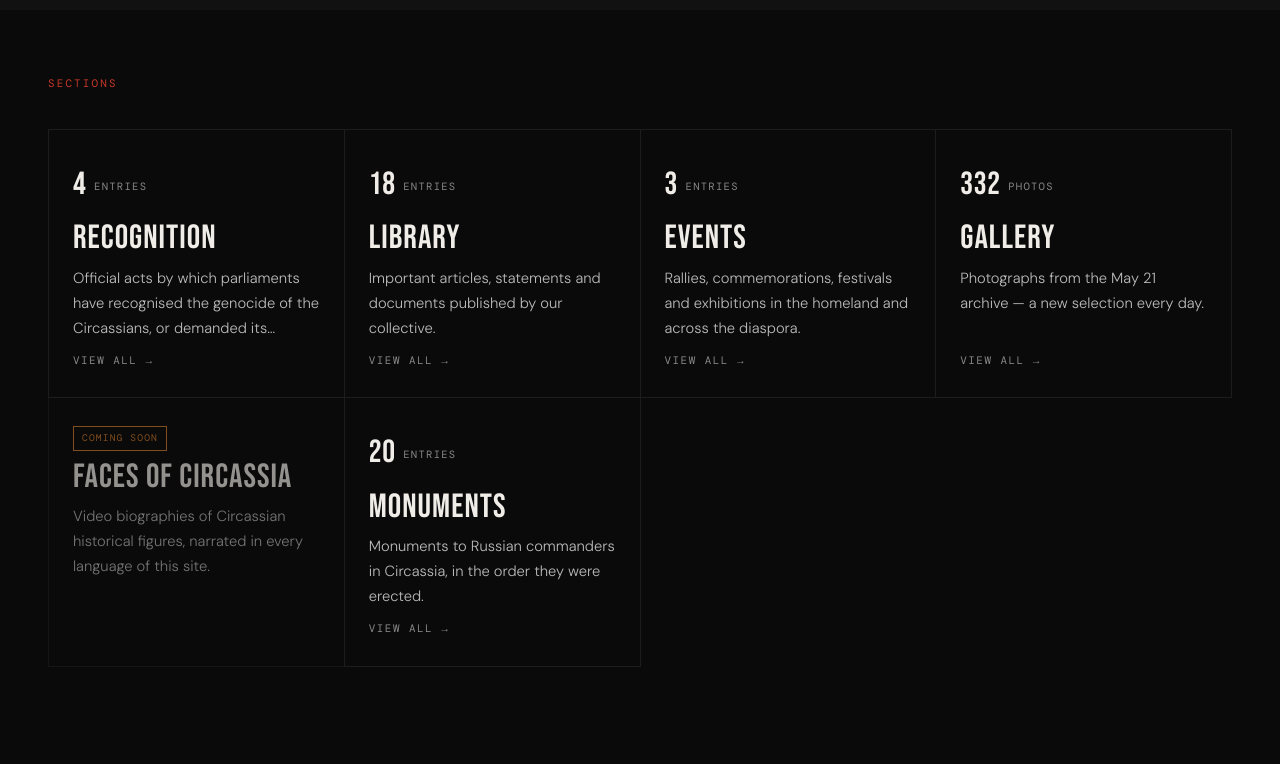
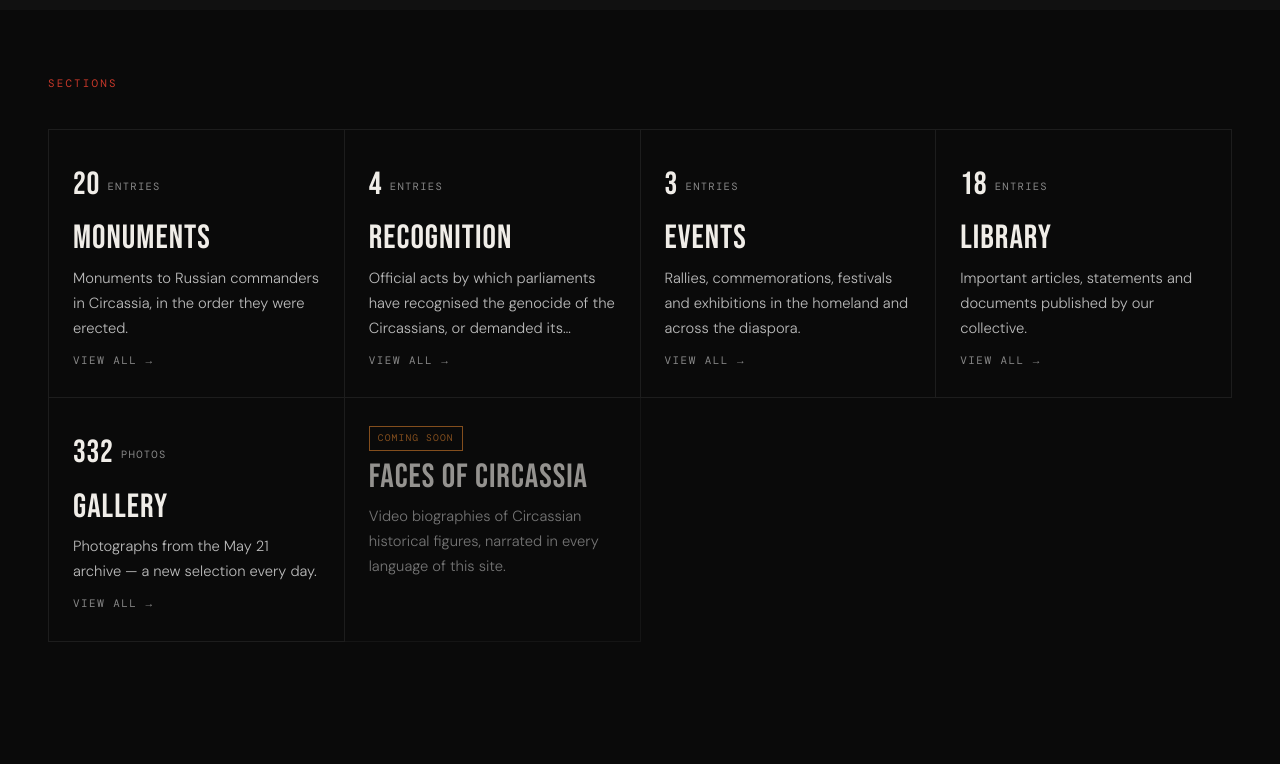
Before and after one commit to May21org/may21org.github.io, a plain HTML site: page index.html in a window 1280 px wide. Shown: the part 1030-1794 px from the top of the page. Drawn offline with nearby package versions, Linux system fonts and the light colour scheme; a web font is replaced by a local one.

Commit message:
Homepage: sort section tiles by most recent update
Dates come from sections.json plus the newest entry in each section's
JSON; coming-soon tiles stay last.

Co-Authored-By: Claude Opus 5.5 <noreply@anthropic.com>
Claude-Session: https://claude.ai/code/session_018LGZFQtZBDwbTjWBbwCULB

```diff
--- a/assets/site.js
+++ b/assets/site.js
@@ -732,12 +732,13 @@ if (res.ok) return await res.json();
   return null;
 }
 async function loadHome() {
-  const [docs, evs, rec] = await Promise.all(['documents.json', 'events.json', 'recognition.json'].map(getJson));
+  const [docs, evs, rec, sec] = await Promise.all(['documents.json', 'events.json', 'recognition.json', 'sections.json'].map(getJson));
   const ok = (a, ...need) => (Array.isArray(a) ? a : []).filter(d => d && need.every(k => d[k]));
   HOME = {
 docs: ok(docs, 'title', 'url'),
 evs: ok(Array.isArray(evs) ? evs : EVENTS_SEED, 'title', 'date'),
-rec: ok(rec, 'title', 'url')
+rec: ok(rec, 'title', 'url'),
+sections: sec && typeof sec === 'object' ? sec : {}
   };
   renderHome();
 }
@@ -774,6 +775,35 @@ gallery: FLICKR_POOL.length,
 monuments: 20
   };
   document.querySelectorAll('[data-count]').forEach(el => { el.textContent = counts[el.dataset.count]; });
+  sortSections();
+}
+
+/* ═══════════════════════════════════════════
+   HOMEPAGE — section tiles, most recently updated first
+   A section's date is the later of its entry in sections.json and,
+   for Library / Recognition / Events, the newest entry date in its JSON
+   (event dates count no later than today). Undated sections follow;
+   "coming soon" tiles always stay last.
+═══════════════════════════════════════════ */
+function sortSections() {
+  const grid = document.querySelector('.tile-grid');
+  if (!grid || !HOME) return;
+  const today = new Date().toISOString().slice(0, 10);
+  const newest = (list, pick) => list.map(pick).filter(d => /^\d{4}-\d{2}-\d{2}$/.test(d || '')).sort().pop() || '';
+  const auto = {
+    library: newest(HOME.docs, d => d.date),
+    recognition: newest(HOME.rec, d => d.date),
+    events: newest(HOME.evs, e => (e.date > today ? today : e.date))
+  };
+  const dateOf = key => [auto[key] || '', String(HOME.sections[key] || '')].sort().pop();
+  const tiles = [...grid.children];
+  tiles.forEach((t, i) => { if (t.dataset.pos == null) t.dataset.pos = i; });
+  tiles.sort((a, b) => {
+    const sa = a.classList.contains('soon'), sb = b.classList.contains('soon');
+    if (sa !== sb) return sa ? 1 : -1;
+    const da = dateOf(a.dataset.section), db = dateOf(b.dataset.section);
+    return db.localeCompare(da) || a.dataset.pos - b.dataset.pos;
+  }).forEach(t => grid.appendChild(t));
 }
 
 /* ═══════════════════════════════════════════
--- a/index.html
+++ b/index.html
@@ -90,18 +90,18 @@
     <div class="latest-grid" id="latest-list"></div>
   </section>
 
-  <!-- SECTIONS: one tile per page; add a tile when a new section goes live -->
+  <!-- SECTIONS: one tile per page, sorted on load so the most recently updated section comes first (dates: sections.json + newest entries); "coming soon" tiles stay last -->
   <section class="explore">
     <div class="feed-header">
       <h2 class="section-label" data-i18n="home_explore">Sections</h2>
     </div>
     <div class="tile-grid">
-      <a class="tile" href="recognition.html"><span class="tile-count"><b data-count="recognition">–</b> <i data-i18n="n_entries">entries</i></span><span class="tile-name" data-i18n="nav_recognition">Recognition</span><span class="tile-desc" data-i18n="rec_intro">Official acts by which parliaments have recognised the genocide of the Circassians, or demanded its recognition. Full texts in the original language, with our translations.</span><span class="tile-go" data-i18n="view_all">View all →</span></a>
-      <a class="tile" href="library.html"><span class="tile-count"><b data-count="library">–</b> <i data-i18n="n_entries">entries</i></span><span class="tile-name" data-i18n="nav_library">Library</span><span class="tile-desc" data-i18n="lib_intro">Important articles, statements and documents published by our collective.</span><span class="tile-go" data-i18n="view_all">View all →</span></a>
-      <a class="tile" href="events.html"><span class="tile-count"><b data-count="events">–</b> <i data-i18n="n_entries">entries</i></span><span class="tile-name" data-i18n="nav_events">Events</span><span class="tile-desc" data-i18n="ev_intro">Rallies, commemorations, festivals and exhibitions in the homeland and across the diaspora.</span><span class="tile-go" data-i18n="view_all">View all →</span></a>
-      <a class="tile" href="gallery.html"><span class="tile-count"><b data-count="gallery">–</b> <i data-i18n="n_photos">photos</i></span><span class="tile-name" data-i18n="nav_gallery">Gallery</span><span class="tile-desc" data-i18n="gal_desc">Photographs from the May 21 archive — a new selection every day.</span><span class="tile-go" data-i18n="view_all">View all →</span></a>
+      <a class="tile" href="recognition.html" data-section="recognition"><span class="tile-count"><b data-count="recognition">–</b> <i data-i18n="n_entries">entries</i></span><span class="tile-name" data-i18n="nav_recognition">Recognition</span><span class="tile-desc" data-i18n="rec_intro">Official acts by which parliaments have recognised the genocide of the Circassians, or demanded its recognition. Full texts in the original language, with our translations.</span><span class="tile-go" data-i18n="view_all">View all →</span></a>
+      <a class="tile" href="library.html" data-section="library"><span class="tile-count"><b data-count="library">–</b> <i data-i18n="n_entries">entries</i></span><span class="tile-name" data-i18n="nav_library">Library</span><span class="tile-desc" data-i18n="lib_intro">Important articles, statements and documents published by our collective.</span><span class="tile-go" data-i18n="view_all">View all →</span></a>
+      <a class="tile" href="events.html" data-section="events"><span class="tile-count"><b data-count="events">–</b> <i data-i18n="n_entries">entries</i></span><span class="tile-name" data-i18n="nav_events">Events</span><span class="tile-desc" data-i18n="ev_intro">Rallies, commemorations, festivals and exhibitions in the homeland and across the diaspora.</span><span class="tile-go" data-i18n="view_all">View all →</span></a>
+      <a class="tile" href="gallery.html" data-section="gallery"><span class="tile-count"><b data-count="gallery">–</b> <i data-i18n="n_photos">photos</i></span><span class="tile-name" data-i18n="nav_gallery">Gallery</span><span class="tile-desc" data-i18n="gal_desc">Photographs from the May 21 archive — a new selection every day.</span><span class="tile-go" data-i18n="view_all">View all →</span></a>
       <div class="tile soon"><span class="tile-count soon" data-i18n="coming_soon">Coming soon</span><span class="tile-name" data-i18n="nav_figures">Faces of Circassia</span><span class="tile-desc" data-i18n="fig_desc">Video biographies of Circassian historical figures, narrated in every language of this site.</span></div>
-      <a class="tile" href="monuments.html"><span class="tile-count"><b data-count="monuments">20</b> <i data-i18n="n_entries">entries</i></span><span class="tile-name" data-i18n="nav_monuments">Monuments</span><span class="tile-desc" data-i18n="mon_desc">Monuments to Russian commanders in Circassia, in the order they were erected.</span><span class="tile-go" data-i18n="view_all">View all →</span></a>
+      <a class="tile" href="monuments.html" data-section="monuments"><span class="tile-count"><b data-count="monuments">20</b> <i data-i18n="n_entries">entries</i></span><span class="tile-name" data-i18n="nav_monuments">Monuments</span><span class="tile-desc" data-i18n="mon_desc">Monuments to Russian commanders in Circassia, in the order they were erected.</span><span class="tile-go" data-i18n="view_all">View all →</span></a>
     </div>
   </section>
 
--- /dev/null
+++ b/sections.json
@@ -0,0 +1,5 @@
+{
+  "_note": "Date each homepage section last got new content (YYYY-MM-DD). The homepage puts the most recently updated section first. Library and Events also use their newest entry date automatically.",
+  "monuments": "2026-11-24",
+  "recognition": "2026-11-23"
+}
```
